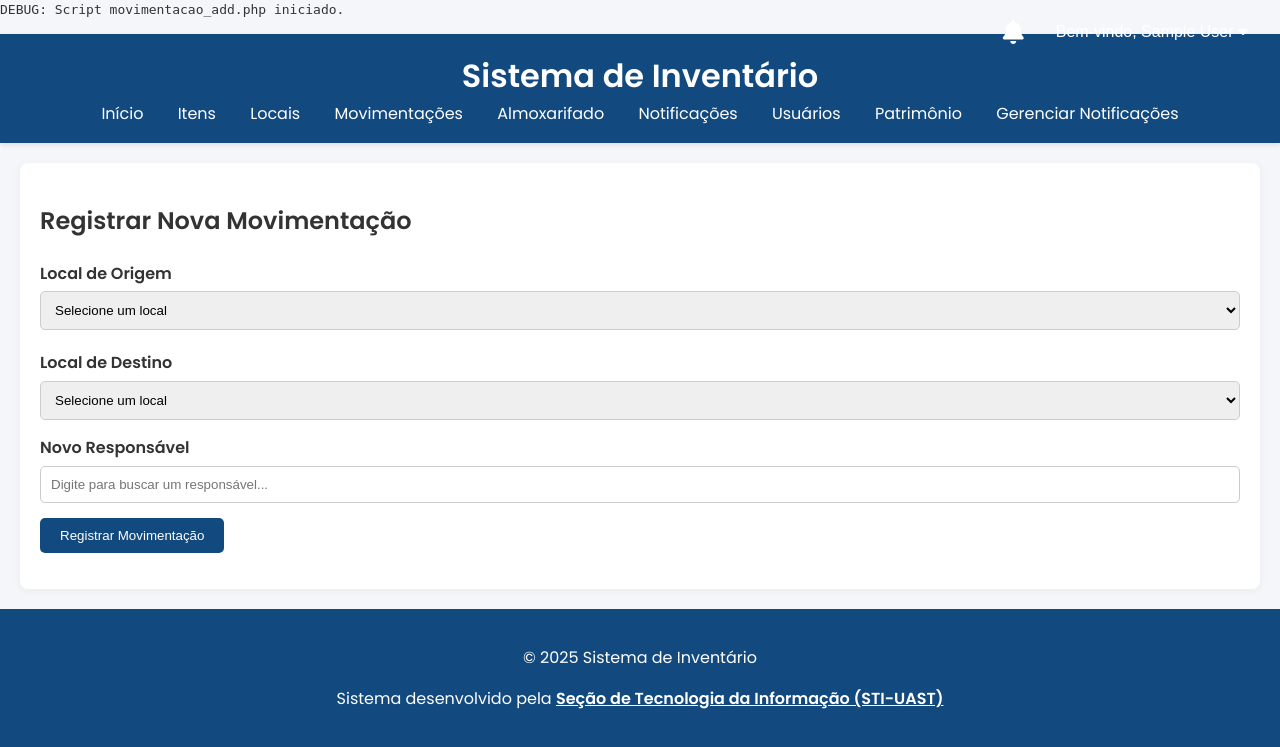
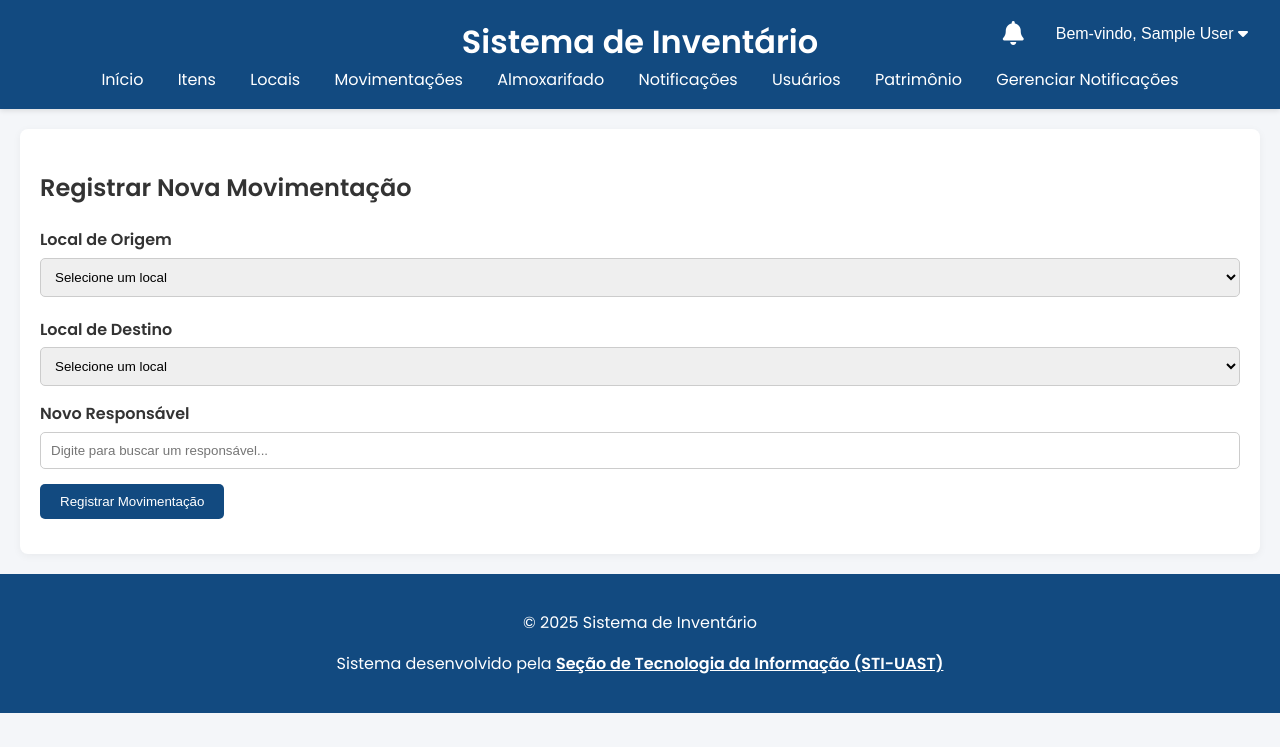
Before and after one commit to marcelobvasconcelos/inventario, a PHP site: page /movimentacao_add.php in a window 1280 px wide. Shown: the top 747 px of the page. Run offline with PHP 8.4, Linux system fonts and the light colour scheme; the visitor is signed in with stand-in values (Sample User, id 1); data that the repository does not hold is empty.

Commit message:
Removidas linhas de debug que causavam erro de headers already sent em movimentacao_add.php

```diff
--- a/movimentacao_add.php
+++ b/movimentacao_add.php
@@ -1,5 +1,4 @@
 <?php
-echo "<pre>DEBUG: Script movimentacao_add.php iniciado.</pre>";
 /**
  * Página para registrar a movimentação de um ou mais itens de inventário.
  * Permite que um administrador mova itens de um local de origem para um local de destino,
@@ -70,15 +69,6 @@ if($_SERVER["REQUEST_METHOD"] == "POST"){
                 mysqli_stmt_close($stmt_update);
 
                 // --- DEBUG TEMPORÁRIO: Verificar se a movimentação foi inserida --- //
-                echo "<pre>DEBUG: Item ID processado: " . htmlspecialchars($item_id) . "</pre>";
-                $check_mov_sql = "SELECT id FROM movimentacoes WHERE item_id = ? ORDER BY id DESC LIMIT 1";
-                $stmt_check_mov = mysqli_prepare($link, $check_mov_sql);
-                mysqli_stmt_bind_param($stmt_check_mov, "i", $item_id);
-                mysqli_stmt_execute($stmt_check_mov);
-                $result_check_mov = mysqli_stmt_get_result($stmt_check_mov);
-                $debug_mov_id = mysqli_fetch_assoc($result_check_mov)['id'] ?? 'N/A';
-                echo "<pre>DEBUG: Último Movimentacao ID para item " . htmlspecialchars($item_id) . ": " . htmlspecialchars($debug_mov_id) . "</pre>";
-                mysqli_stmt_close($stmt_check_mov);
                 // --- FIM DEBUG TEMPORÁRIO --- //
             }
 
@@ -96,18 +86,13 @@ if($_SERVER["REQUEST_METHOD"] == "POST"){
                 $movimentacao_id = $movimentacao_data['id'] ?? null;
                 mysqli_stmt_close($stmt_get_mov_id);
 
-                echo "<pre>DEBUG: Movimentacao ID para notificação (item " . htmlspecialchars($item_id) . "): " . htmlspecialchars($movimentacao_id) . "</pre>";
-
                 if ($movimentacao_id) {
                     // Insere a notificação individual para o item na tabela notificacoes_movimentacao.
                     $sql_insert_notificacao_item = "INSERT INTO notificacoes_movimentacao (movimentacao_id, item_id, usuario_notificado_id, status_confirmacao) VALUES (?, ?, ?, 'Pendente')";
                     $stmt_insert_notificacao_item = mysqli_prepare($link, $sql_insert_notificacao_item);
                     mysqli_stmt_bind_param($stmt_insert_notificacao_item, "iii", $movimentacao_id, $item_id, $novo_responsavel_id);
                     $notif_exec_success = mysqli_stmt_execute($stmt_insert_notificacao_item);
-                    echo "<pre>DEBUG: Notificação para item " . htmlspecialchars($item_id) . " inserida? " . ($notif_exec_success ? 'Sim' : 'Não') . ". Erro: " . htmlspecialchars(mysqli_error($link)) . "</pre>";
                     mysqli_stmt_close($stmt_insert_notificacao_item);
-                } else {
-                    echo "<pre>DEBUG: ERRO: Movimentacao ID não encontrado para item " . htmlspecialchars($item_id) . ". Notificação não inserida.</pre>";
                 }
             }
 
```
